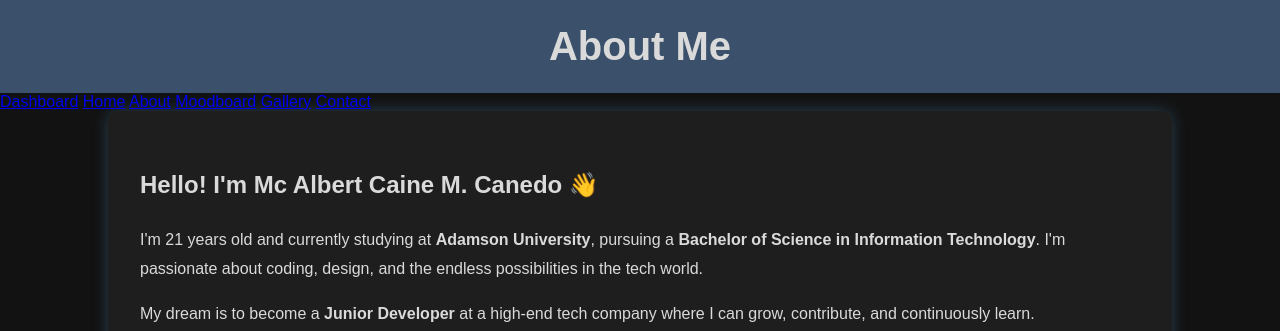
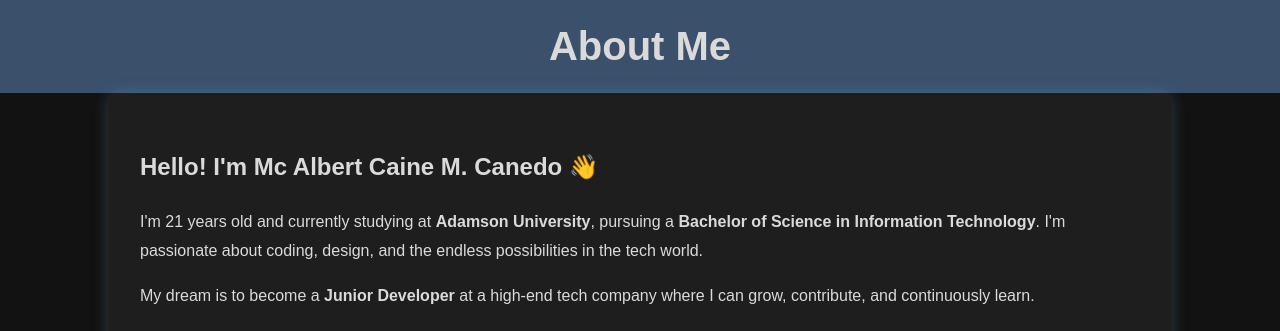
Before and after one commit to mcxhz/WebDes, a plain HTML site: page AboutMe.html in a window 1280 px wide. Shown: the top 331 px of the page. Drawn offline with Linux system fonts and the light colour scheme.

Commit message:
Update AboutMe.html

```diff
--- a/AboutMe.html
+++ b/AboutMe.html
@@ -83,15 +83,7 @@
   <header>
     <h1>About Me</h1>
   </header>
-
-  <nav>
-    <a href="dashboard.html">Dashboard</a>
-    <a href="index.html">Home</a>
-    <a href="AboutMe.html">About</a>
-    <a href="moodboard.html">Moodboard</a>
-    <a href="Gallery.html">Gallery</a>
-    <a href="ContactUs.html">Contact</a>
-  </nav>
+  <body>
 
   <div class="container">
     <div class="intro">
```
